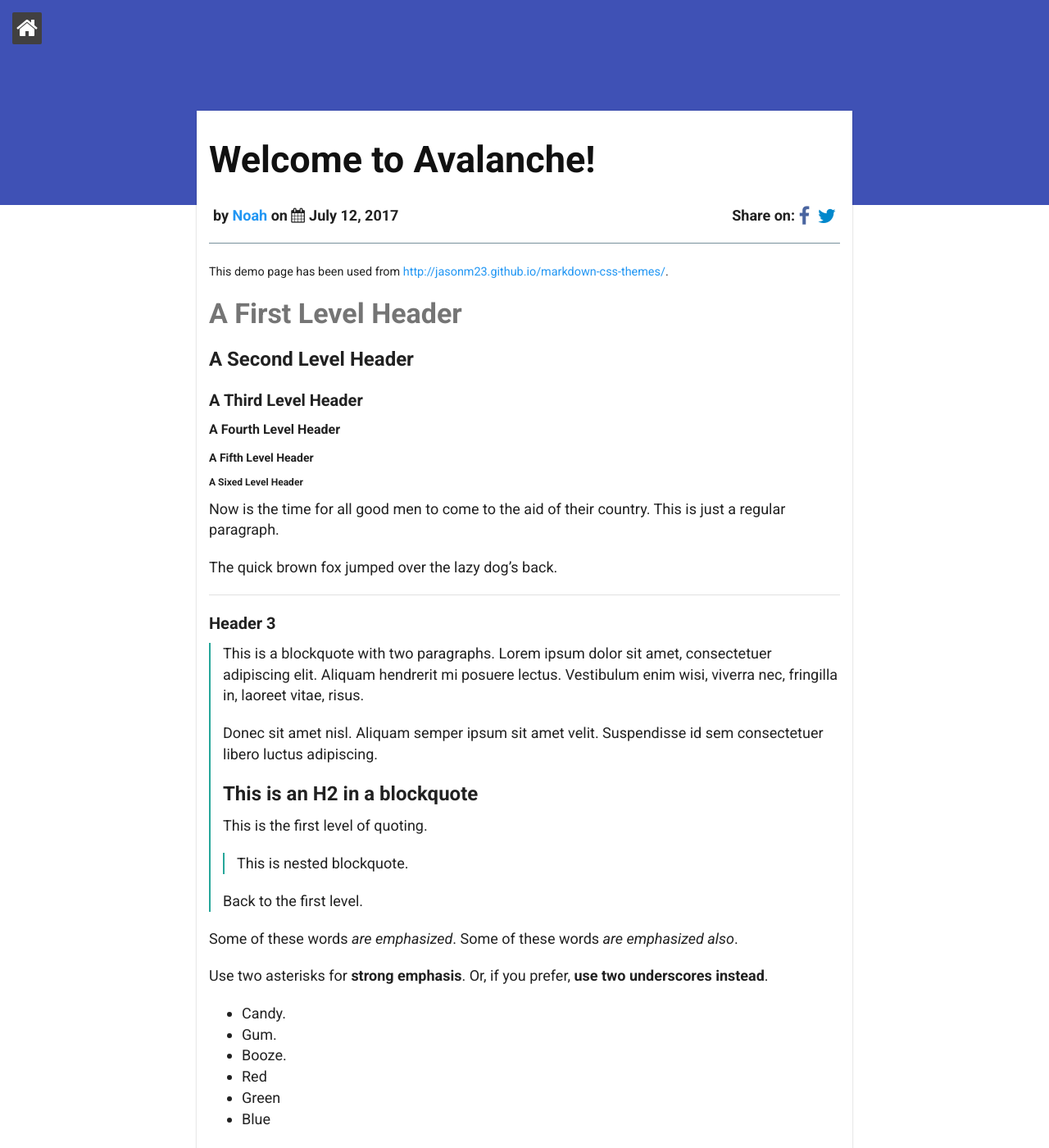
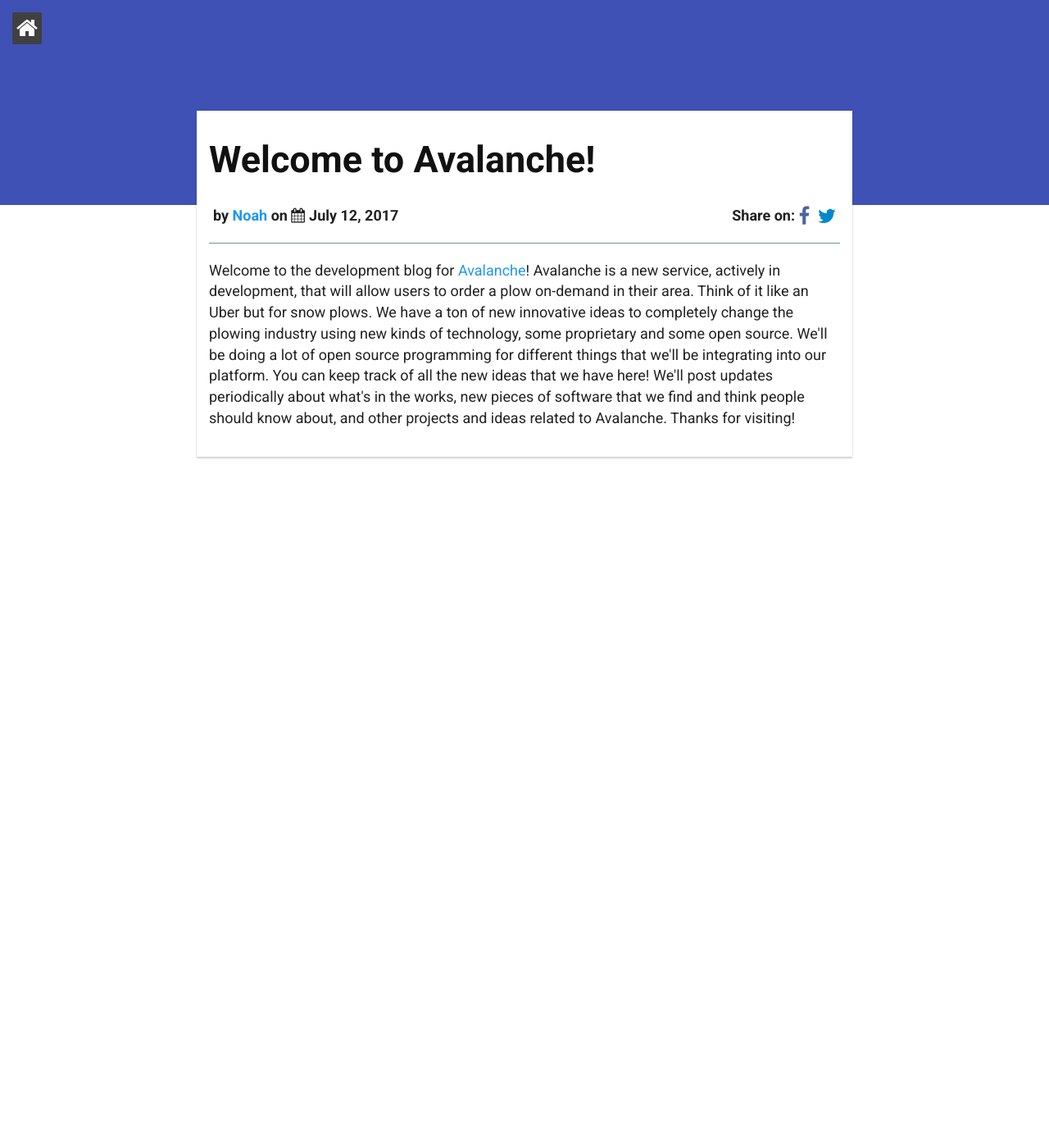
Before and after one commit to AvalancheDev/avalanchedev.github.io, a Jekyll site: the page built from _posts/2017-02-09-first-post.md, in a window 1280 px wide and 1400 px high. Shown: the whole window at 82% size. Built offline with Jekyll 4.4.1, drawn with Linux system fonts in a browser that asks for light colours; nearby versions of some CDN libraries; some of the changed text lies outside the part shown.

Commit message:
Add content to first post

```diff
--- a/_posts/2017-02-09-first-post.md
+++ b/_posts/2017-02-09-first-post.md
@@ -7,120 +7,4 @@ author: Noah
 author_url: https://github.com/nh-99
 ---
 
-<p><small>This demo page has been used from <a href="http://jasonm23.github.io/markdown-css-themes/" target="_blank">http://jasonm23.github.io/markdown-css-themes/</a>.</small></p>
-
-<h1>A First Level Header</h1>
-
-<h2>A Second Level Header</h2>
-
-<h3>A Third Level Header</h3>
-
-<h4>A Fourth Level Header</h4>
-
-<h5>A Fifth Level Header</h5>
-
-<h6>A Sixed Level Header</h6>
-
-<p>Now is the time for all good men to come to
-the aid of their country. This is just a
-regular paragraph.</p>
-
-<p>The quick brown fox jumped over the lazy
-dog&rsquo;s back.</p>
-
-<hr />
-
-<h3>Header 3</h3>
-
-<blockquote><p>This is a blockquote with two paragraphs. Lorem ipsum dolor sit amet,
-consectetuer adipiscing elit. Aliquam hendrerit mi posuere lectus.
-Vestibulum enim wisi, viverra nec, fringilla in, laoreet vitae, risus.</p>
-
-<p>Donec sit amet nisl. Aliquam semper ipsum sit amet velit. Suspendisse
-id sem consectetuer libero luctus adipiscing.</p>
-
-<h2>This is an H2 in a blockquote</h2>
-
-<p>This is the first level of quoting.</p>
-
-<blockquote><p>This is nested blockquote.</p></blockquote>
-
-<p>Back to the first level.</p></blockquote>
-
-<p>Some of these words <em>are emphasized</em>.
-Some of these words <em>are emphasized also</em>.</p>
-
-<p>Use two asterisks for <strong>strong emphasis</strong>.
-Or, if you prefer, <strong>use two underscores instead</strong>.</p>
-
-<ul>
-<li>Candy.</li>
-<li>Gum.</li>
-<li>Booze.</li>
-<li>Red</li>
-<li>Green</li>
-<li><p>Blue</p></li>
-<li><p>A list item.</p></li>
-</ul>
-
-
-<p>With multiple paragraphs.</p>
-
-<ul>
-<li><p>Another item in the list.</p></li>
-<li><p>This is a list item with two paragraphs. Lorem ipsum dolor
-sit amet, consectetuer adipiscing elit. Aliquam hendrerit
-mi posuere lectus.</p></li>
-</ul>
-
-
-<p>Vestibulum enim wisi, viverra nec, fringilla in, laoreet
-vitae, risus. Donec sit amet nisl. Aliquam semper ipsum
-sit amet velit.*   Suspendisse id sem consectetuer libero luctus adipiscing.</p>
-
-<ul>
-<li>This is a list item with two paragraphs.</li>
-</ul>
-
-
-<p>This is the second paragraph in the list item. You&rsquo;re
-only required to indent the first line. Lorem ipsum dolor
-sit amet, consectetuer adipiscing elit.</p>
-
-<ul>
-<li><p>Another item in the same list.</p></li>
-<li><p>A list item with a bit of <code>code</code> inline.</p></li>
-<li><p>A list item with a blockquote:</p>
-
-<blockquote><p>This is a blockquote
-inside a list item.</p></blockquote></li>
-</ul>
-
-
-<p>Here is an example of a pre code block</p>
-
-<pre><code>tell application "Foo"
-    beep
-end tell
-</code></pre>
-
-<p>This is an <a href="#">example link</a>.</p>
-
-<p>I start my morning with a cup of coffee and
-<a href="http://www.nytimes.com/">The New York Times</a>.</p>
-
-### Code snippet
-
-{% highlight python %}
-if __name__ =='__main__':
-    img_thread = threading.Thread(target=downloadWallpaper)
-    img_thread.start()
-    st = '\rDownloading Image'
-    current = 1
-    while img_thread.is_alive():
-        sys.stdout.write(st+'.'*((current)%5))
-        current=current+1
-        time.sleep(0.3)
-    img_thread.join()
-    print('\nImage of the day downloaded.')
-{% endhighlight %}
+<p>Welcome to the development blog for <a href="https://avalancheoncall.com">Avalanche</a>! Avalanche is a new service, actively in development, that will allow users to order a plow on-demand in their area. Think of it like an Uber but for snow plows. We have a ton of new innovative ideas to completely change the plowing industry using new kinds of technology, some proprietary and some open source. We'll be doing a lot of open source programming for different things that we'll be integrating into our platform. You can keep track of all the new ideas that we have here! We'll post updates periodically about what's in the works, new pieces of software that we find and think people should know about, and other projects and ideas related to Avalanche. Thanks for visiting!</p>
```
